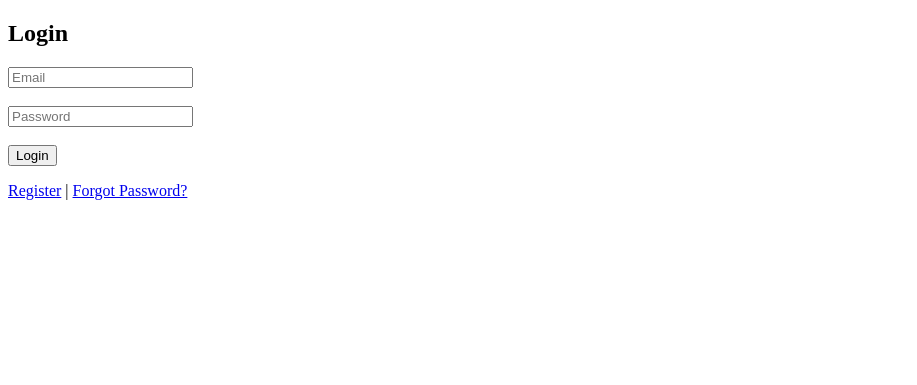
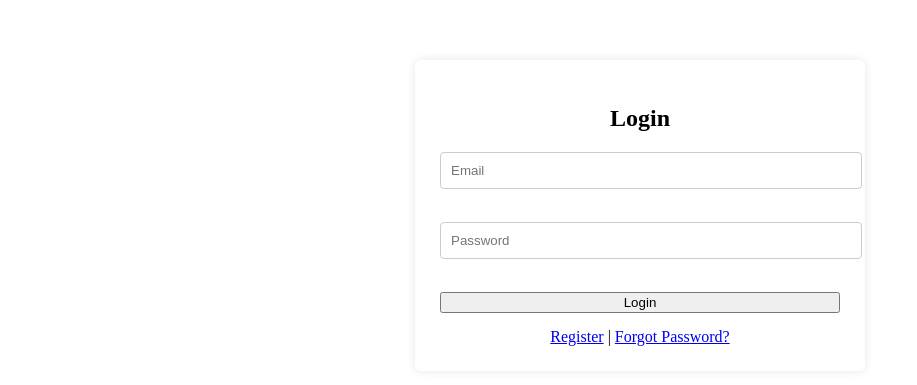
Before and after one commit to fidbi-hasan/techhub-ecommerce, a PHP site: page / in a window 1280 px wide. Shown: the top 385 px of the page, without its empty margins (0-917 px from the left). Run offline with PHP 8.4, Linux system fonts and the light colour scheme.

Commit message:
Style login and register pages

```diff
--- /dev/null
+++ b/assets/css/auth.css
@@ -0,0 +1,31 @@
+.auth-box {
+    width: 400px;
+    margin: 60px auto;
+    background: #fff;
+    padding: 25px;
+    border-radius: 6px;
+    box-shadow: 0 0 10px rgba(0,0,0,0.1);
+}
+
+.auth-box h2 {
+    text-align: center;
+    margin-bottom: 20px;
+}
+
+.auth-box input,
+.auth-box select {
+    width: 100%;
+    padding: 10px;
+    margin-bottom: 15px;
+    border: 1px solid #ccc;
+    border-radius: 4px;
+}
+
+.auth-box button {
+    width: 100%;
+}
+
+.auth-links {
+    text-align: center;
+    margin-top: 15px;
+}
--- a/controllers/OrderController.php
+++ b/controllers/OrderController.php
@@ -49,14 +49,14 @@ function handleSellerOrderStatus() {
 
     if ($_SERVER['REQUEST_METHOD'] === 'POST') {
 
-        $order_id = $_POST['order_id'];
-        $status   = $_POST['status'];
+        $order_item_id = $_POST['order_item_id'];
+        $status        = $_POST['status'];
 
         if (!in_array($status, ['processing', 'shipped'])) {
             die("Invalid status");
         }
 
-        updateOrderStatus($order_id, $status);
+        updateOrderItemStatus($order_item_id, $status);
 
         header("Location: index.php?action=seller_orders");
         exit;
--- a/models/Order.php
+++ b/models/Order.php
@@ -49,8 +49,8 @@ function getSellerOrders($seller_id) {
         $conn,
         "SELECT
             oi.id AS order_item_id,
+            oi.status,
             o.id AS order_id,
-            o.status,
             o.created_at,
             p.name AS product_name,
             oi.quantity
@@ -67,14 +67,15 @@ function getSellerOrders($seller_id) {
     return mysqli_stmt_get_result($stmt);
 }
 
-function updateOrderStatus($order_id, $status) {
+
+function updateOrderItemStatus($order_item_id, $status) {
     global $conn;
 
     $stmt = mysqli_prepare(
         $conn,
-        "UPDATE orders SET status = ? WHERE id = ?"
+        "UPDATE order_items SET status = ? WHERE id = ?"
     );
-    mysqli_stmt_bind_param($stmt, "si", $status, $order_id);
+    mysqli_stmt_bind_param($stmt, "si", $status, $order_item_id);
 
     return mysqli_stmt_execute($stmt);
 }
--- a/views/admin/dashboard.php
+++ b/views/admin/dashboard.php
@@ -2,4 +2,9 @@
 require_once 'controllers/auth_guard.php';
 requireRole('admin');
 ?>
+
+<?php include 'views/common/header.php'; ?>
+<div class="container">
+
 <h2>Admin Dashboard</h2>
+</div>
--- a/views/auth/login.php
+++ b/views/auth/login.php
@@ -3,9 +3,11 @@
 <head>
     <title>Login</title>
     <script src="assets/js/auth_validation.js"></script>
+    <link rel="stylesheet" href="assets/css/auth.css">
 </head>
 <body>
 
+<div class="auth-box">
 <h2>Login</h2>
 
 <form method="POST" onsubmit="return validateLogin();">
@@ -16,10 +18,11 @@
     <button type="submit">Login</button>
 </form>
 
-<p>
+<div class="auth-links">
     <a href="index.php?action=register">Register</a> |
     <a href="index.php?action=reset_password">Forgot Password?</a>
-</p>
+</div>
+</div>
 
 </body>
 </html>
--- a/views/auth/registration.php
+++ b/views/auth/registration.php
@@ -3,9 +3,11 @@
 <head>
     <title>Register</title>
     <script src="assets/js/auth_validation.js"></script>
+    <link rel="stylesheet" href="assets/css/auth.css">
 </head>
 <body>
 
+<div class="auth-box">
 <h2>Register</h2>
 
 <form method="POST" onsubmit="return validateRegister();">
@@ -24,7 +26,9 @@
     <button type="submit">Register</button>
 </form>
 
+<div class="auth-links">
 <p>Already have an account? <a href="index.php?action=login">Login</a></p>
-
+</div>
+</div>
 </body>
 </html>
--- a/views/customer/cart.php
+++ b/views/customer/cart.php
@@ -7,6 +7,9 @@ require_once 'models/Product.php';
 $cart = $_SESSION['cart'] ?? [];
 $total = 0;
 ?>
+
+<?php include 'views/common/header.php'; ?>
+<div class="container">
 
 <h2>Your Cart</h2>
 
@@ -56,3 +59,4 @@ $total = 0;
 <a href="index.php?action=checkout">Proceed to Checkout</a>
 
 <?php endif; ?>
+</div>
--- a/views/customer/checkout.php
+++ b/views/customer/checkout.php
@@ -2,6 +2,9 @@
 require_once 'controllers/auth_guard.php';
 requireRole('customer');
 ?>
+
+<?php include 'views/common/header.php'; ?>
+<div class="container">
 
 <h2>Checkout</h2>
 
@@ -10,3 +13,4 @@ requireRole('customer');
 <form method="POST" action="index.php?action=place_order">
     <button type="submit">Place Order</button>
 </form>
+</div>
--- a/views/customer/dashboard.php
+++ b/views/customer/dashboard.php
@@ -2,4 +2,9 @@
 require_once 'controllers/auth_guard.php';
 requireRole('customer');
 ?>
+
+<?php include 'views/common/header.php'; ?>
+<div class="container">
+
 <h2>Customer Dashboard</h2>
+</div>
--- a/views/customer/product_details.php
+++ b/views/customer/product_details.php
@@ -11,6 +11,9 @@ if (!$product) {
     die("Product not found");
 }
 ?>
+
+<?php include 'views/common/header.php'; ?>
+<div class="container">
 
 <h2><?php echo htmlspecialchars($product['name']); ?></h2>
 
@@ -40,3 +43,4 @@ if (!$product) {
 <?php else: ?>
     <p><a href="index.php?action=login">Login to add to cart</a></p>
 <?php endif; ?>
+</div>
--- a/views/customer/products.php
+++ b/views/customer/products.php
@@ -4,6 +4,9 @@ require_once 'models/Product.php';
 
 $products = getApprovedProducts();
 ?>
+<?php include 'views/common/header.php'; ?>
+<div class="container">
+
 
 <h2>Products</h2>
 
@@ -39,3 +42,4 @@ $products = getApprovedProducts();
 </table>
 
 <?php endif; ?>
+</div>
--- a/views/seller/dashboard.php
+++ b/views/seller/dashboard.php
@@ -2,4 +2,9 @@
 require_once 'controllers/auth_guard.php';
 requireRole('seller');
 ?>
+
+<?php include 'views/common/header.php'; ?>
+<div class="container">
+
 <h2>Seller Dashboard</h2>
+</div>
--- a/views/seller/orders.php
+++ b/views/seller/orders.php
@@ -3,6 +3,7 @@ require_once 'controllers/auth_guard.php';
 requireRole('seller');
 
 require_once 'models/Order.php';
+
 
 $orders = getSellerOrders($_SESSION['user_id']);
 ?>
@@ -33,7 +34,7 @@ $orders = getSellerOrders($_SESSION['user_id']);
             <td>
                 <?php if ($row['status'] !== 'delivered'): ?>
                     <form method="POST" style="display:inline;">
-                        <input type="hidden" name="order_id" value="<?php echo $row['order_id']; ?>">
+                        <input type="hidden" name="order_item_id" value="<?php echo $row['order_item_id']; ?>">
                         <select name="status">
                             <option value="processing">Processing</option>
                             <option value="shipped">Shipped</option>
```
Also changed, not shown: assets/css/style.css (added, +61 -0 lines), views/common/header.php (added, +17 -0 lines).
